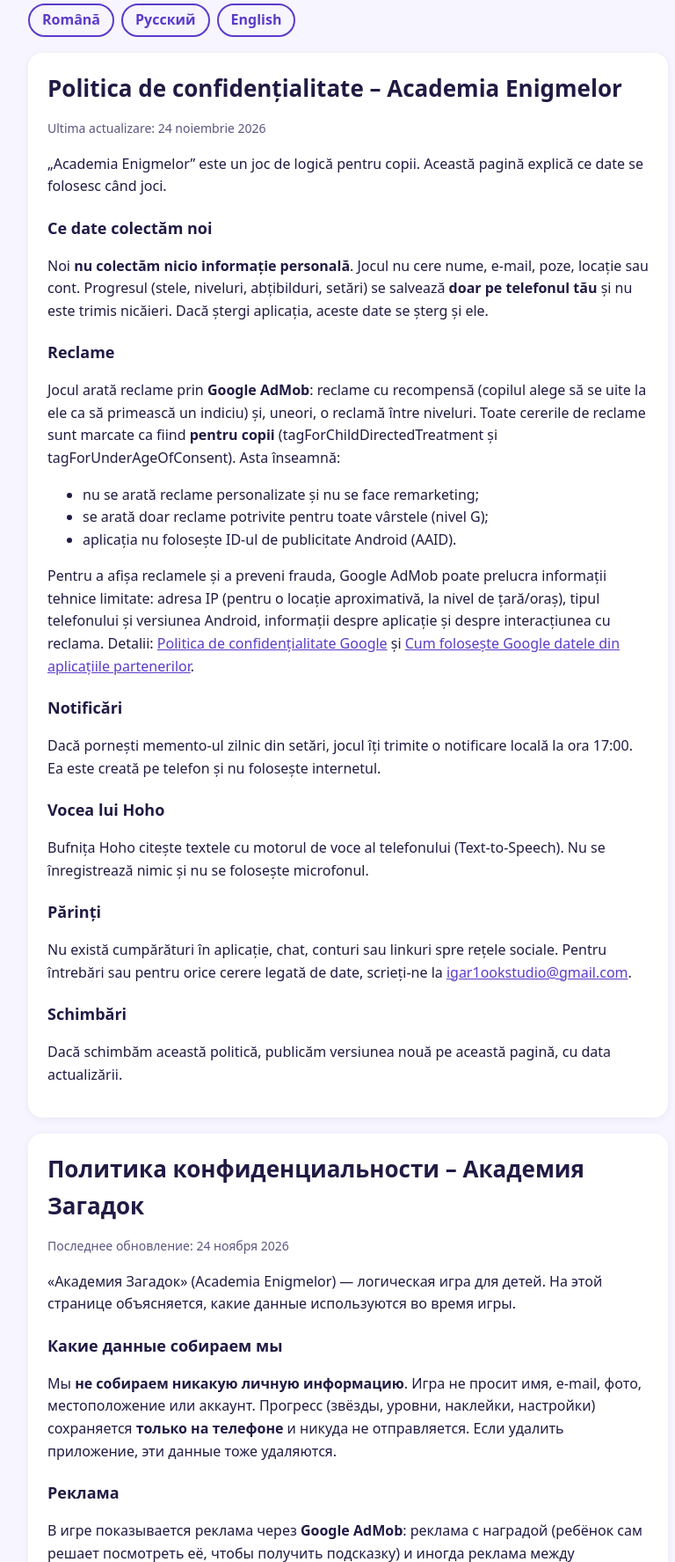
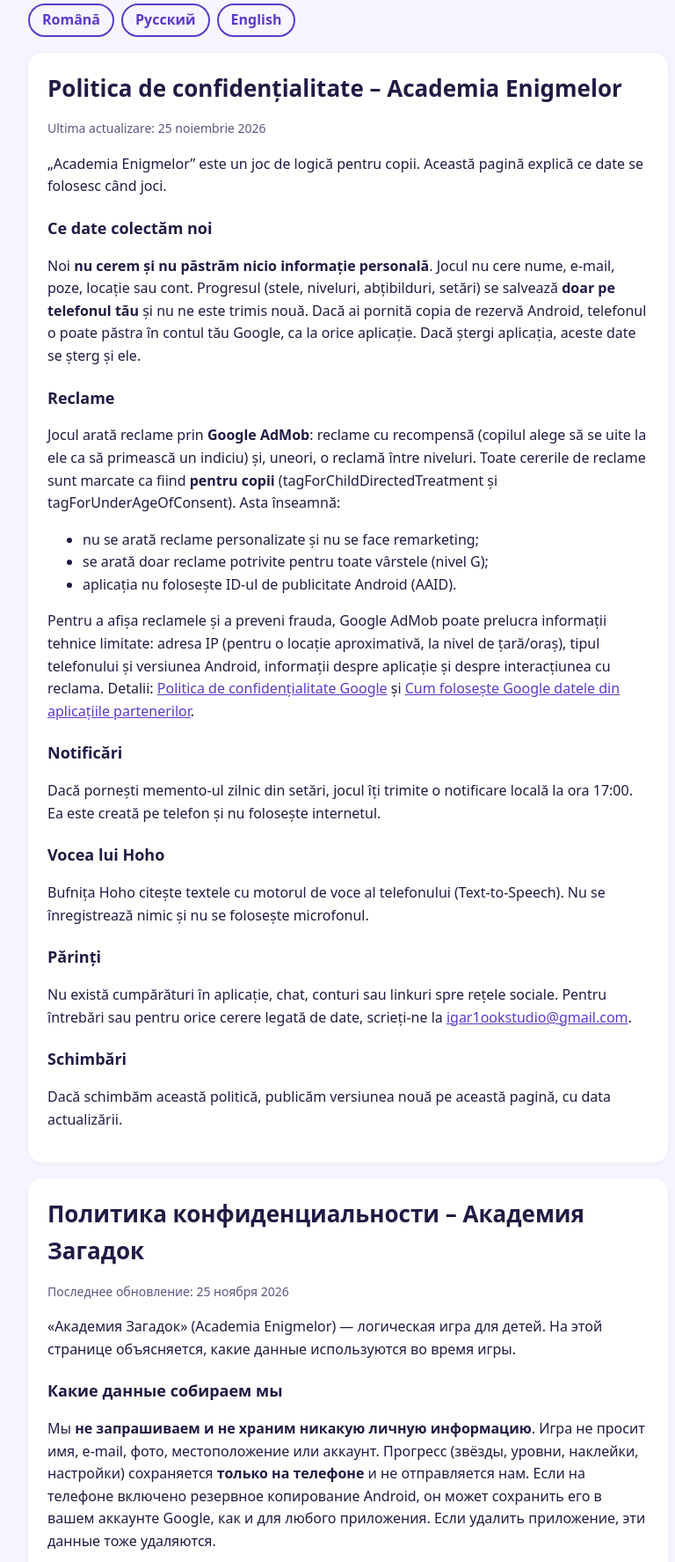
Before and after one commit to zazochannel-art/zazochannel-art.github.io, a plain HTML site: page privacy-policy.html in a window 1280 px wide. Shown: the part 20-1795 px from the top of the page at 88% size, without its empty margins (244-1012 px from the left). Drawn offline with Linux system fonts and the light colour scheme.

Commit message:
Update privacy policy (v2.5)

```diff
--- a/privacy-policy.html
+++ b/privacy-policy.html
@@ -20,10 +20,10 @@ a{color:var(--acc)}
 
 <section id="ro" lang="ro">
 <h1>Politica de confidențialitate – Academia Enigmelor</h1>
-<p class="m">Ultima actualizare: 24 noiembrie 2026</p>
+<p class="m">Ultima actualizare: 25 noiembrie 2026</p>
 <p>„Academia Enigmelor” este un joc de logică pentru copii. Această pagină explică ce date se folosesc când joci.</p>
 <h2>Ce date colectăm noi</h2>
-<p>Noi <b>nu colectăm nicio informație personală</b>. Jocul nu cere nume, e-mail, poze, locație sau cont. Progresul (stele, niveluri, abțibilduri, setări) se salvează <b>doar pe telefonul tău</b> și nu este trimis nicăieri. Dacă ștergi aplicația, aceste date se șterg și ele.</p>
+<p>Noi <b>nu cerem și nu păstrăm nicio informație personală</b>. Jocul nu cere nume, e-mail, poze, locație sau cont. Progresul (stele, niveluri, abțibilduri, setări) se salvează <b>doar pe telefonul tău</b> și nu ne este trimis nouă. Dacă ai pornită copia de rezervă Android, telefonul o poate păstra în contul tău Google, ca la orice aplicație. Dacă ștergi aplicația, aceste date se șterg și ele.</p>
 <h2>Reclame</h2>
 <p>Jocul arată reclame prin <b>Google AdMob</b>: reclame cu recompensă (copilul alege să se uite la ele ca să primească un indiciu) și, uneori, o reclamă între niveluri. Toate cererile de reclame sunt marcate ca fiind <b>pentru copii</b> (tagForChildDirectedTreatment și tagForUnderAgeOfConsent). Asta înseamnă:</p>
 <ul>
@@ -44,10 +44,10 @@ a{color:var(--acc)}
 
 <section id="ru" lang="ru">
 <h1>Политика конфиденциальности – Академия Загадок</h1>
-<p class="m">Последнее обновление: 24 ноября 2026</p>
+<p class="m">Последнее обновление: 25 ноября 2026</p>
 <p>«Академия Загадок» (Academia Enigmelor) — логическая игра для детей. На этой странице объясняется, какие данные используются во время игры.</p>
 <h2>Какие данные собираем мы</h2>
-<p>Мы <b>не собираем никакую личную информацию</b>. Игра не просит имя, e-mail, фото, местоположение или аккаунт. Прогресс (звёзды, уровни, наклейки, настройки) сохраняется <b>только на телефоне</b> и никуда не отправляется. Если удалить приложение, эти данные тоже удаляются.</p>
+<p>Мы <b>не запрашиваем и не храним никакую личную информацию</b>. Игра не просит имя, e-mail, фото, местоположение или аккаунт. Прогресс (звёзды, уровни, наклейки, настройки) сохраняется <b>только на телефоне</b> и не отправляется нам. Если на телефоне включено резервное копирование Android, он может сохранить его в вашем аккаунте Google, как и для любого приложения. Если удалить приложение, эти данные тоже удаляются.</p>
 <h2>Реклама</h2>
 <p>В игре показывается реклама через <b>Google AdMob</b>: реклама с наградой (ребёнок сам решает посмотреть её, чтобы получить подсказку) и иногда реклама между уровнями. Все запросы рекламы помечены как <b>предназначенные для детей</b> (tagForChildDirectedTreatment и tagForUnderAgeOfConsent). Это значит:</p>
 <ul>
@@ -68,10 +68,10 @@ a{color:var(--acc)}
 
 <section id="en" lang="en">
 <h1>Privacy Policy – Puzzle Academy (Academia Enigmelor)</h1>
-<p class="m">Last updated: November 24, 2026</p>
+<p class="m">Last updated: November 25, 2026</p>
 <p>“Academia Enigmelor” (Puzzle Academy) is a logic game for children. This page explains what data is used while playing.</p>
 <h2>Data we collect</h2>
-<p>We <b>do not collect any personal information</b>. The game does not ask for a name, email, photos, location or an account. Progress (stars, levels, stickers, settings) is stored <b>only on your device</b> and is never sent anywhere. Uninstalling the app deletes this data.</p>
+<p>We <b>do not ask for or store any personal information</b>. The game does not ask for a name, email, photos, location or an account. Progress (stars, levels, stickers, settings) is stored <b>only on your device</b> and is never sent to us. If Android backup is turned on, the phone may keep a copy in your Google account, as it does for any app. Uninstalling the app deletes this data.</p>
 <h2>Ads</h2>
 <p>The game shows ads through <b>Google AdMob</b>: rewarded ads (the child chooses to watch one to get a hint) and occasionally an ad between levels. Every ad request is tagged as <b>child-directed</b> (tagForChildDirectedTreatment and tagForUnderAgeOfConsent). This means:</p>
 <ul>
```
